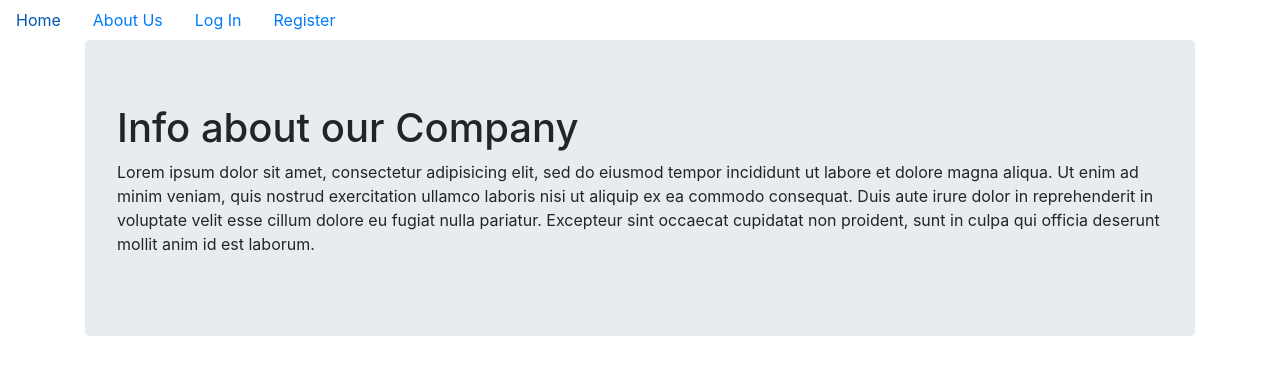
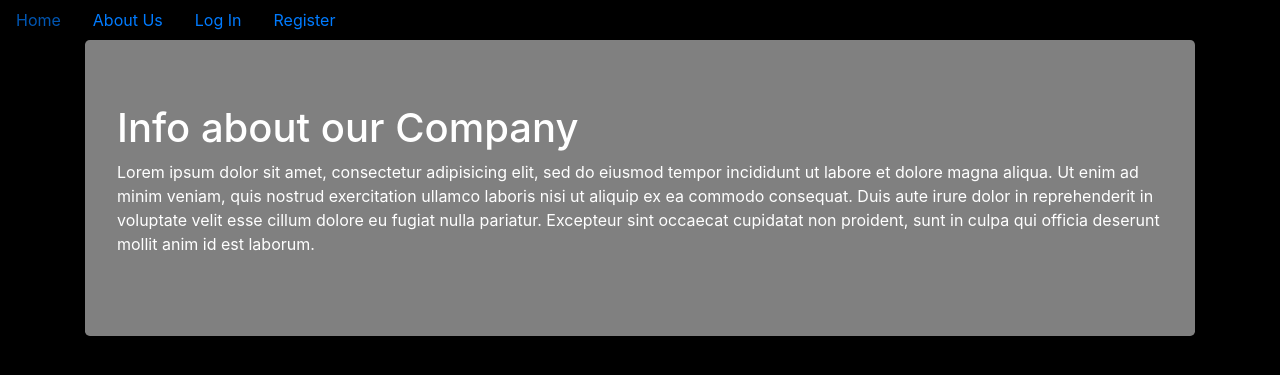
Before and after one commit to TTP-Group1/flask_blog, a Flask app: page /info in a window 1280 px wide. Shown: the top 375 px of the page. Run offline with Flask 2, Linux system fonts and the light colour scheme; some libraries are stand-ins or nearby versions.

Commit message:
figured out css

```diff
--- /dev/null
+++ b/puppycompanyblog/static/info.css
@@ -0,0 +1,4 @@
+.jumbotron {
+    color: white;
+    background-color: grey;
+}
--- a/puppycompanyblog/static/master.css
+++ b/puppycompanyblog/static/master.css
@@ -0,0 +1,3 @@
+body {
+    background-color: black;
+}
--- a/puppycompanyblog/templates/info.html
+++ b/puppycompanyblog/templates/info.html
@@ -1,5 +1,9 @@
 {% extends "base.html" %}
 {% block content %}
+<head>
+  <link type="text/css"  rel="stylesheet" href="{{ url_for('static', filename='/info.css') }}"/>
+</head>
+
 <div class="jumbotron">
   <h1>Info about our Company</h1>
   <p>Lorem ipsum dolor sit amet, consectetur adipisicing elit, sed do eiusmod tempor incididunt ut labore et dolore magna aliqua. Ut enim ad minim veniam, quis nostrud exercitation ullamco laboris nisi ut aliquip ex ea commodo consequat. Duis aute irure dolor in reprehenderit in voluptate velit esse cillum dolore eu fugiat nulla pariatur. Excepteur sint occaecat cupidatat non proident, sunt in culpa qui officia deserunt mollit anim id est laborum.</p>
```
